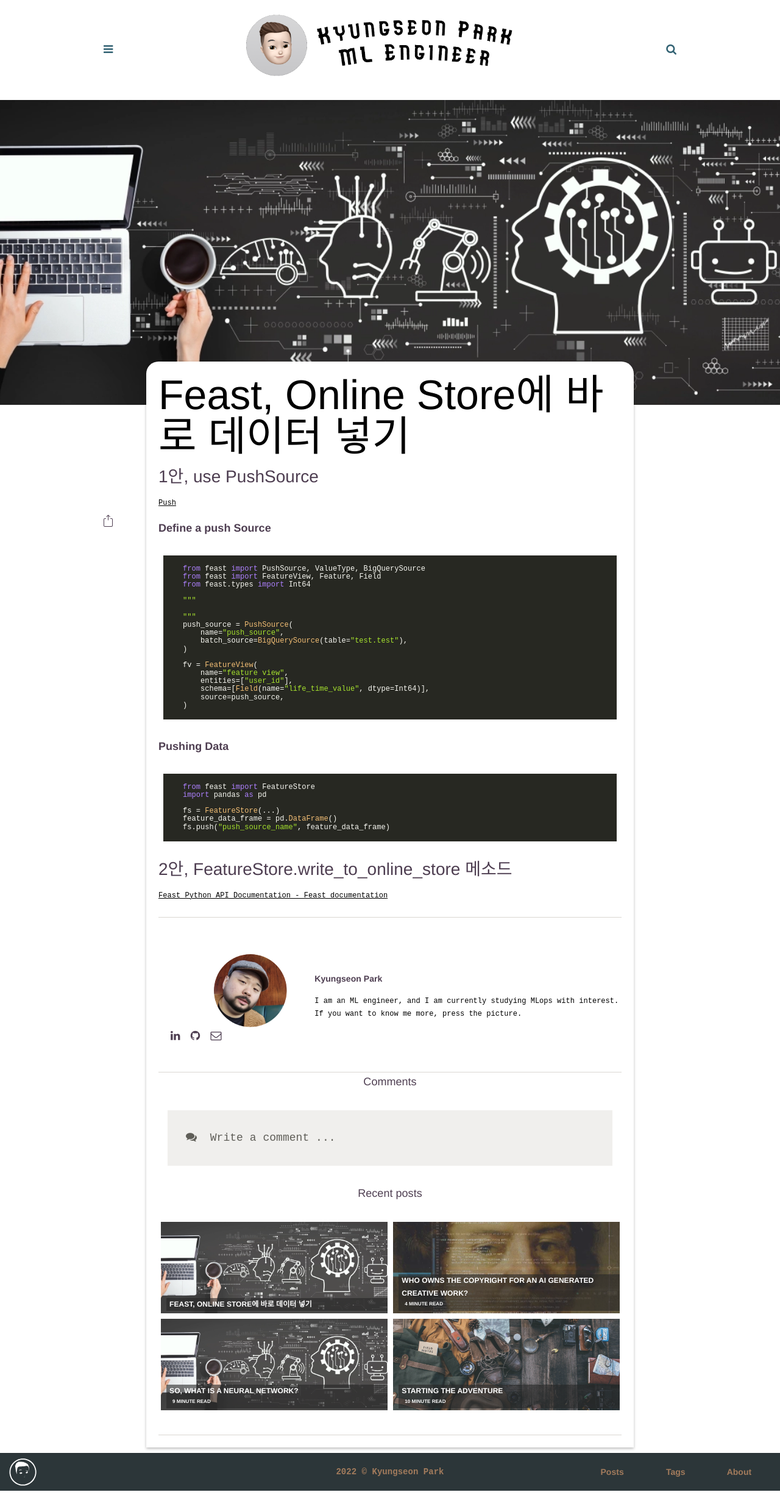
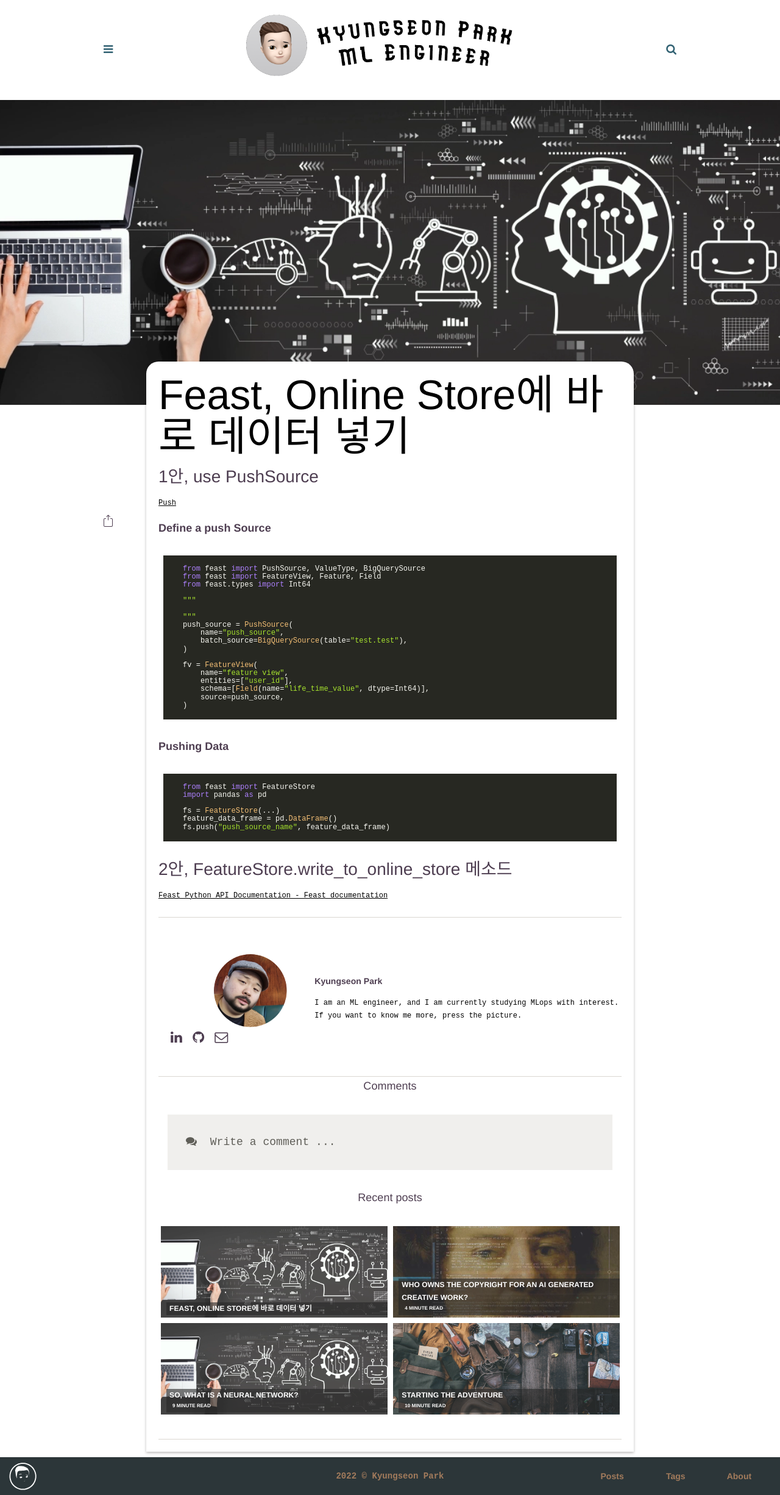
Before and after one commit to kyungseonpark/kyungseonpark.github.io, a Jekyll site: the page built from _posts/2022-07-29-Feast, Online Store에 바로 데이터 넣기.md, in a window 1280 px wide. Shown: the whole page at 61% size. Built offline with Jekyll 4.4.1, drawn with Linux system fonts in a browser that asks for light colours; some web fonts are replaced; our own code applies the rules of GitHub Pages for plain Markdown files; comment, search, counter and statistics services are not loaded.

Commit message:
modify author box

```diff
--- a/_includes/author-box.html
+++ b/_includes/author-box.html
@@ -3,7 +3,7 @@
 <section class="author-box">
   <div class="narrow-column">
     <a href='{{ site.resume }}'><img src="{{ relativebase }}assets/img/{% if site.author-pic %}{{site.author-pic}}{% endif %}" alt="{{ site.author }}" class="author-img"></a>
-    <ul class="contact-icons" align="center">
+    <ul class="contact-icons">
 <!--      {% if site.twitter %}-->
 <!--      <li class="twitter"><a class="twitter" href="https://twitter.com/{{site.twitter}}" target="_blank"><i class="fa fa-twitter"></i></a></li>-->
 <!--      {% endif %}-->
--- a/assets/css/main.css
+++ b/assets/css/main.css
@@ -1754,7 +1754,7 @@
 .contact-icons a {
     display:inline-block;
     color: var(--accent-dark);
-    font-size: 18px;
+    font-size: 22px;
     -webkit-transition: all 350ms cubic-bezier(0.13, 0.43, 0.54, 1.82);
     transition: all 350ms cubic-bezier(0.13, 0.43, 0.54, 1.82);
 }
```
